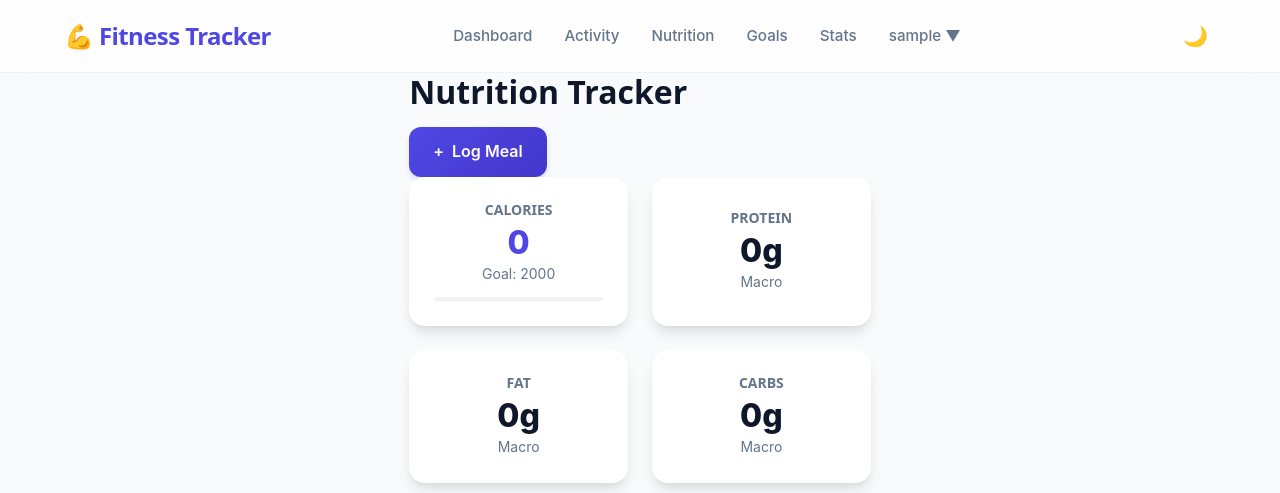
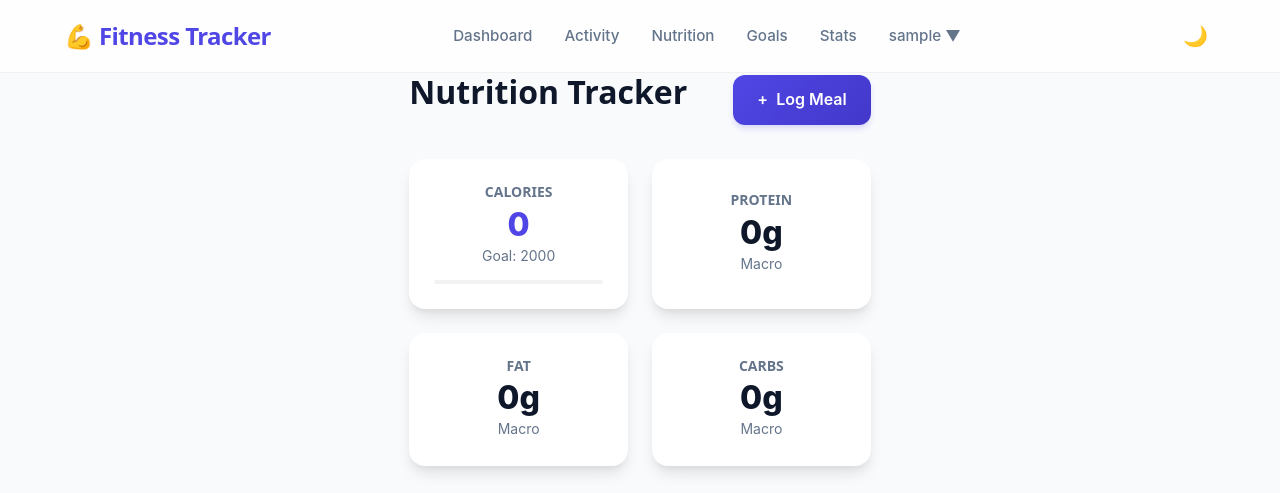
Before and after one commit to Sarthak200419/fitness-tracker, a Flask app: page /nutrition/ in a window 1280 px wide. Shown: the top 493 px of the page. Run offline with Flask 3, Linux system fonts and the light colour scheme; the visitor is signed in with stand-in values (Sample User, id 1); data that the repository does not hold is empty.

Commit message:
feat: fixed UI

```diff
--- a/frontend/static/css/style.css
+++ b/frontend/static/css/style.css
@@ -286,6 +286,16 @@ main {
     background: #334155;
 }
 
+.btn-danger {
+    background: var(--danger-color);
+    color: white;
+}
+
+.btn-danger:hover {
+    background: #dc2626; /* Red 600 */
+    box-shadow: 0 4px 6px -1px rgba(239, 68, 68, 0.3);
+}
+
 .btn-sm {
     padding: 0.5rem 1rem;
     font-size: 0.875rem;
--- a/frontend/templates/activity/index.html
+++ b/frontend/templates/activity/index.html
@@ -413,7 +413,10 @@
             const alert = document.createElement('div');
             alert.className = 'alert alert-warning';
             alert.innerHTML = `<strong>Error:</strong> ${errorMsg}`;
-            document.querySelector('.header-actions').prepend(alert);
+
+            // Insert strictly AFTER the section header container
+            const sectionHeader = document.querySelector('.section-header');
+            sectionHeader.insertAdjacentElement('afterend', alert);
             return;
         }
 
--- a/frontend/templates/nutrition/index.html
+++ b/frontend/templates/nutrition/index.html
@@ -85,6 +85,15 @@
 </div>
 
 <style>
+    .section-header {
+        display: flex;
+        justify-content: space-between;
+        align-items: center;
+        margin-bottom: 2rem;
+        flex-wrap: wrap;
+        gap: 1rem;
+    }
+
     .summary-grid {
         display: grid;
         grid-template-columns: repeat(auto-fit, minmax(150px, 1fr));
```
